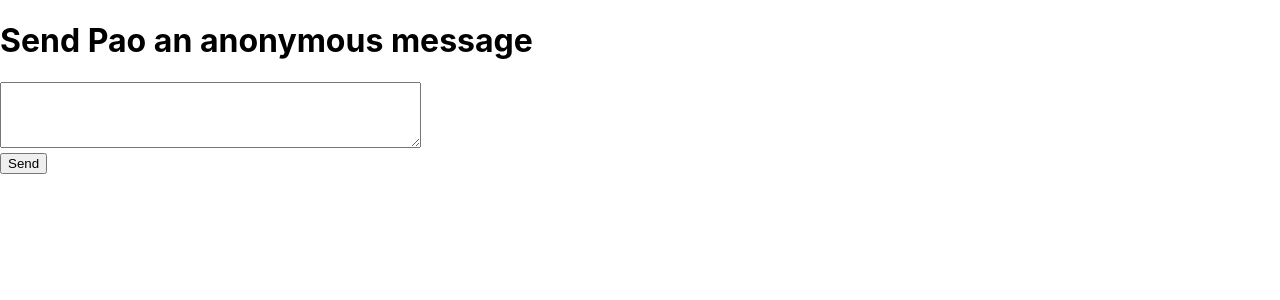
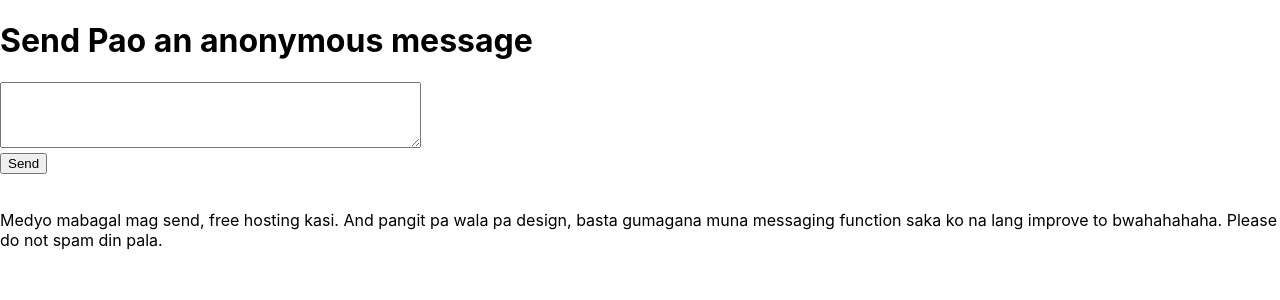
Before and after one commit to KielPaulo/sendmeanonymousmessage, a React (Create React App) app: page / in a window 1280 px wide. Shown: the top 300 px of the page. Built offline with nearby package versions, Linux system fonts and the light colour scheme; no server answers.

Commit message:
tailwind try

```diff
--- a/src/App.js
+++ b/src/App.js
@@ -18,13 +18,18 @@ function App() {
   };
 
   return (
-    <div>
+    <div className="p-8">
       <h1>Send Pao an anonymous message</h1>
       <form onSubmit={handleSubmit}>
         <textarea rows="4" cols="50" value={emailContent} onChange={(e) => setEmailContent(e.target.value)} />
         <br />
         <button type="submit">Send</button>
       </form>
+      <br />
+      <p>
+        Medyo mabagal mag send, free hosting kasi. And pangit pa wala pa design, basta gumagana muna messaging function saka ko na lang
+        improve to bwahahahaha. Please do not spam din pala.
+      </p>
     </div>
   );
 }
```
Also changed, not shown: src/App.css (+4 -11 lines).
